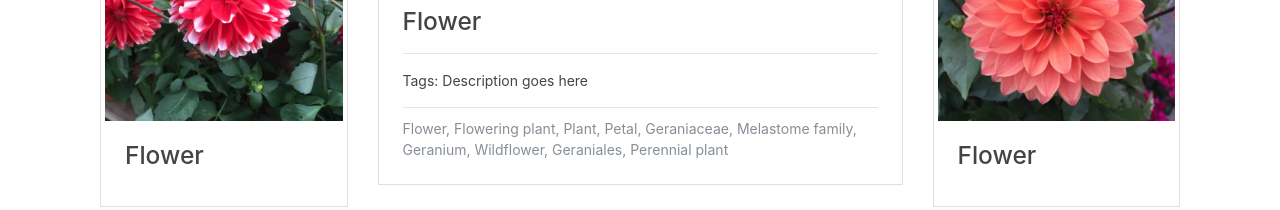
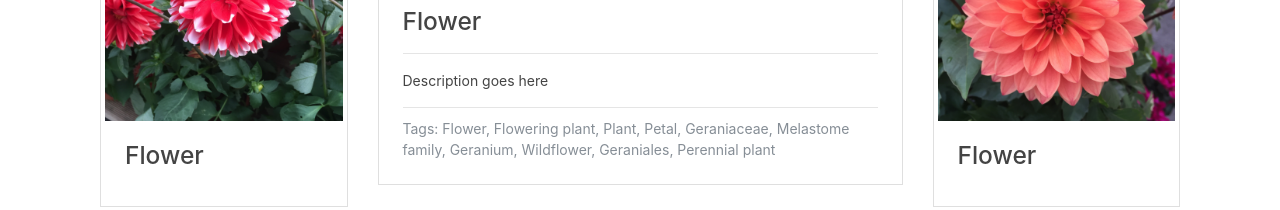
Before and after one commit to NRoboto/candide-image-similarity, a React (Create React App) app: page / in a window 1280 px wide. Shown: the part 587-797 px from the top of the page. Built offline with nearby package versions, Linux system fonts and the light colour scheme.

Commit message:
Move tags label to correct location

```diff
--- a/src/App.tsx
+++ b/src/App.tsx
@@ -44,11 +44,11 @@ const LargeDisplay = ({ imgName }: DisplayProps) => (
       <CardTitle tag="h3">{fileDescriptions["1.jpg"].title}</CardTitle>
       <hr />
       <CardText>
-        Tags: {fileDescriptions["1.jpg"].description ?? "Description goes here"}
+        {fileDescriptions["1.jpg"].description ?? "Description goes here"}
       </CardText>
       <hr />
       <CardSubtitle className="text-muted">
-        {fileDescriptions["1.jpg"].tags.join(", ")}
+        Tags: {fileDescriptions["1.jpg"].tags.join(", ")}
       </CardSubtitle>
     </CardBody>
   </Card>
```
